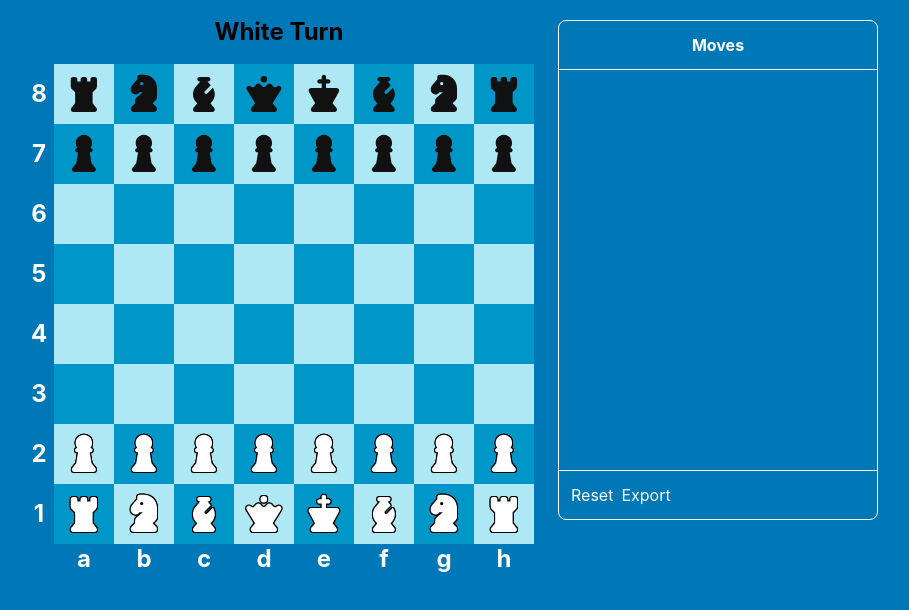
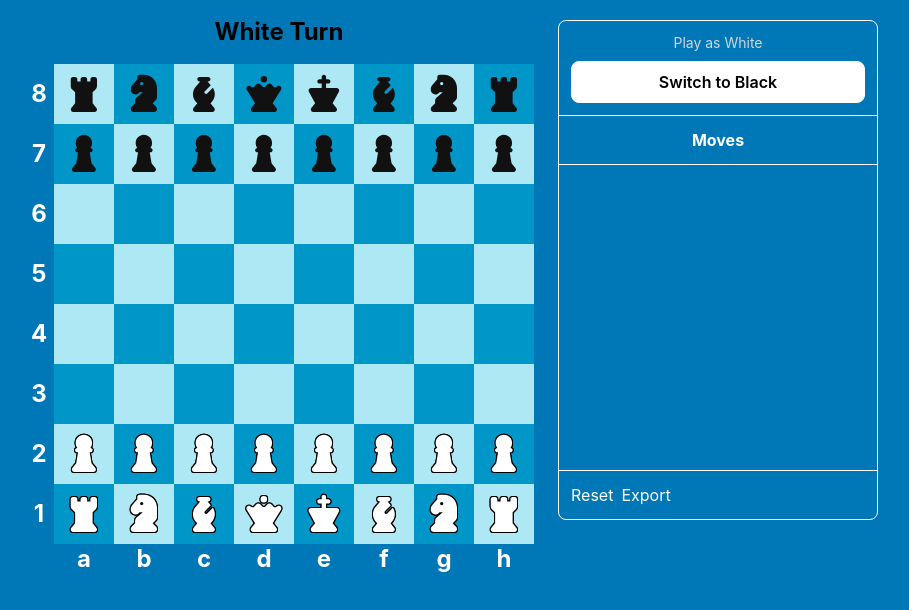
Before and after one commit to aal2015/react_ticTacToe_chess, a React (Vite) app in the folder ticTacToe_chess/: page /chess in a window 1280 px wide. Shown: the top 610 px of the page, without its empty margins (189-1098 px from the left). Built offline with nearby package versions, Linux system fonts and the light colour scheme.

Commit message:
added option to play as white and black, and fixed the scrolling where playing a move in a single column would cause the entire page to scroll down

```diff
--- a/ticTacToe_chess/src/components/Chess.jsx
+++ b/ticTacToe_chess/src/components/Chess.jsx
@@ -757,6 +757,8 @@ const Chess = () => {
                 <ChessSideBar
                     moveHistory={moveHistory}
                     onReset={resetGame}
+                    playerColor={playerColor}
+                    onColorChange={setPlayerColor}
                 />
             </div>
 
--- a/ticTacToe_chess/src/components/ChessSideBar.jsx
+++ b/ticTacToe_chess/src/components/ChessSideBar.jsx
@@ -1,13 +1,18 @@
 import { useEffect, useRef } from 'react';
 
-const ChessSideBar = ({ moveHistory, onReset }) => {
-
-    const bottomRef = useRef(null);
+const ChessSideBar = ({
+    moveHistory, onReset, playerColor, onColorChange
+}) => {
+    const moveListRef = useRef(null);
 
     useEffect(() => {
-        bottomRef.current?.scrollIntoView({
-            behavior: 'smooth'
-        });
+
+        if (moveListRef.current) {
+
+            moveListRef.current.scrollTop =
+                moveListRef.current.scrollHeight;
+        }
+
     }, [moveHistory]);
 
     return (
@@ -20,6 +25,44 @@ const ChessSideBar = ({ moveHistory, onReset }) => {
                 flex flex-col
             "
         >
+            <div
+                className="
+        p-3
+        border-b
+        flex
+        flex-col
+        gap-2
+    "
+            >
+                <p className="text-sm text-gray-300">
+                    Play as {playerColor === 'white' ? 'White' : 'Black'}
+                </p>
+
+                <button
+                    onClick={() =>
+                        onColorChange(
+                            playerColor === 'white'
+                                ? 'black'
+                                : 'white'
+                        )
+                    }
+                    className={`
+                                w-full
+                                py-2
+                                rounded-lg
+                                border
+                                font-semibold
+                                transition-colors
+                                ${playerColor === 'white'
+                            ? 'bg-white text-black border-white'
+                            : 'bg-black text-white border-white'
+                        }
+                            `}
+                >
+                    Switch to {playerColor === 'white' ? 'Black' : 'White'}
+                </button>
+            </div>
+
             {/* Header */}
             <div
                 className="
@@ -34,6 +77,7 @@ const ChessSideBar = ({ moveHistory, onReset }) => {
 
             {/* Scrollable move list */}
             <div
+                ref={moveListRef}
                 className="
                     flex-1
                     overflow-y-auto
@@ -54,8 +98,6 @@ const ChessSideBar = ({ moveHistory, onReset }) => {
                         <span>{move.black}</span>
                     </div>
                 ))}
-
-                <div ref={bottomRef} />
             </div>
 
             {/* Footer */}
```
